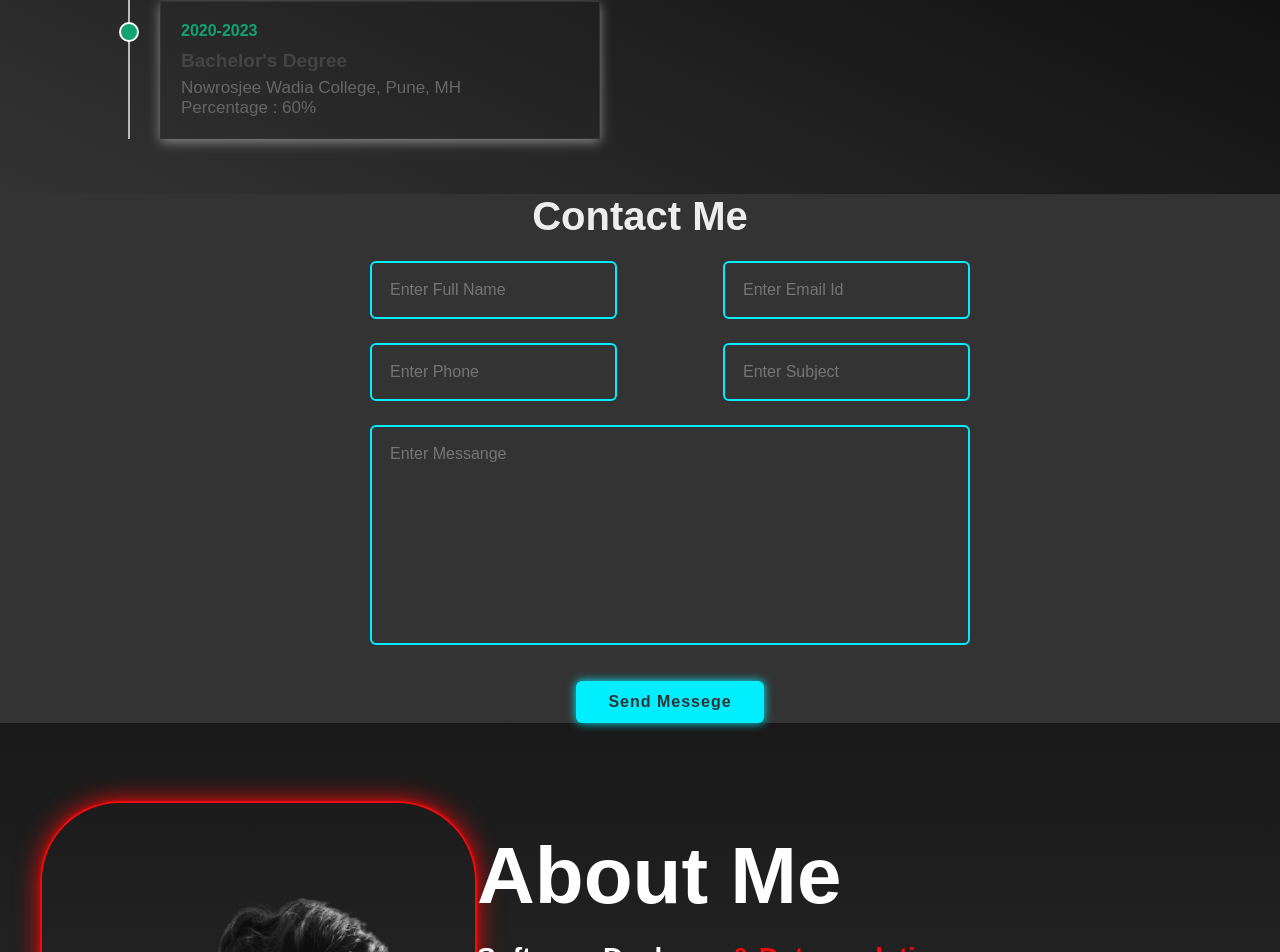
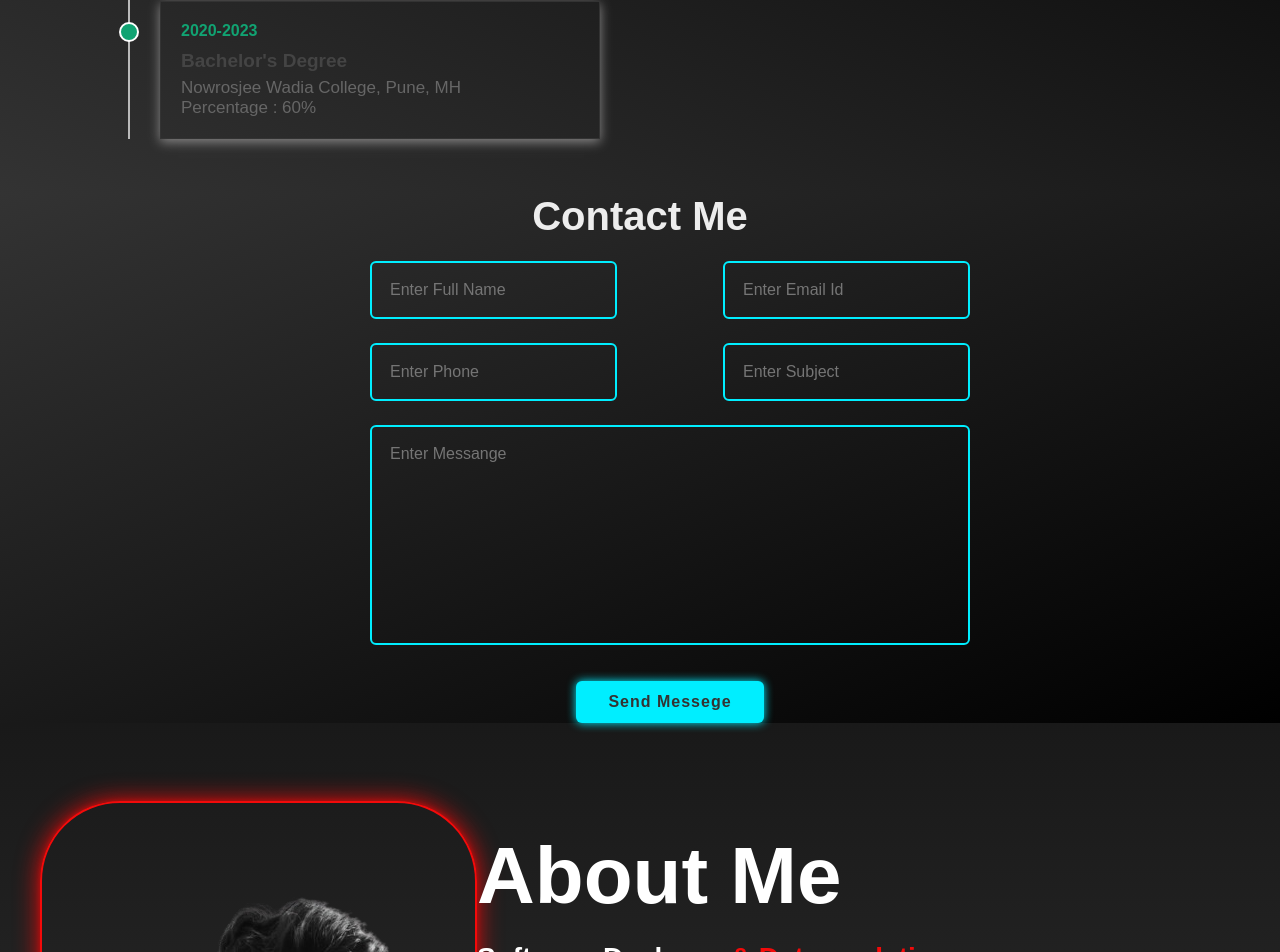
Before and after one commit to Shubham200020/Portfolio, an Angular app: page / in a window 1280 px wide. Shown: the part 2831-3783 px from the top of the page. Built offline with nearby package versions, Linux system fonts and the light colour scheme.

Commit message:
update form

```diff
--- a/src/app/form/form.component.css
+++ b/src/app/form/form.component.css
@@ -12,6 +12,7 @@ body{
 
     align-items: center;
     min-height: 100%;
+    background-image: linear-gradient(to bottom right, #333, black);
     /* background-image: linear-gradient( #191919,blue); */
 
     /* background-image: linear-gradient( #333, #333,); */
```
